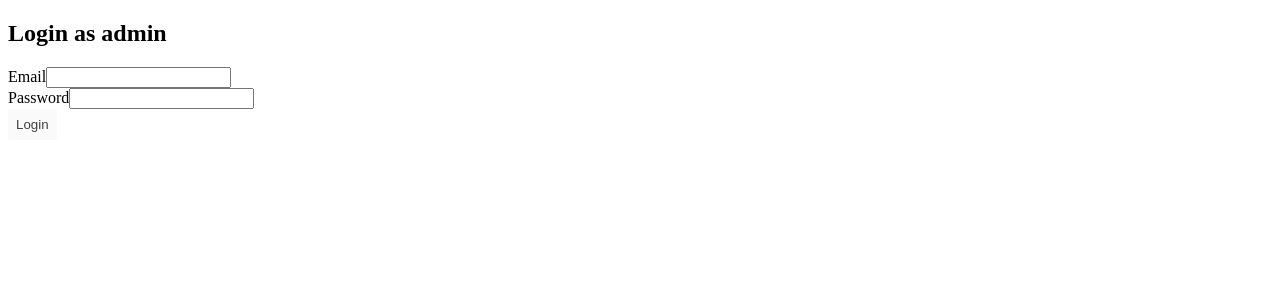
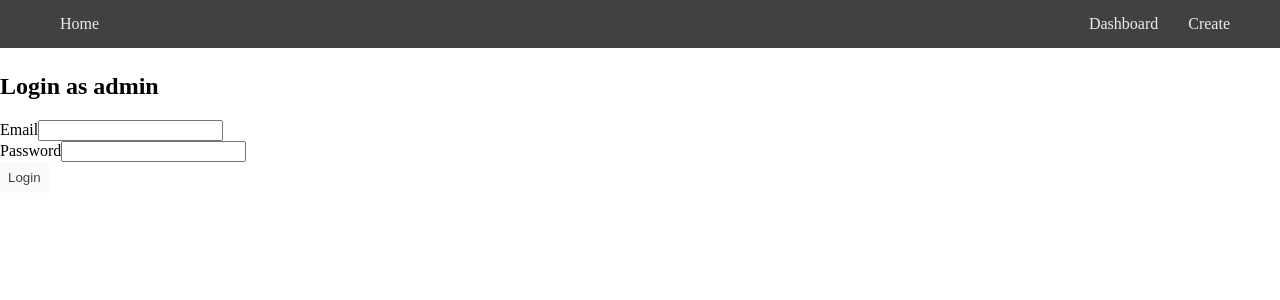
Before and after one commit to Alexklai92/angular_hard_skill_front, an Angular app: page /admin/login in a window 1280 px wide. Shown: the top 300 px of the page. Built offline with nearby package versions, Linux system fonts and the light colour scheme.

Commit message:
Добавлено (hard-skill): навигация

```diff
--- a/src/app/admin/admin-layout/admin-layout.component.html
+++ b/src/app/admin/admin-layout/admin-layout.component.html
@@ -1 +1,12 @@
+<header class="navbar">
+    <nav>
+        <a class="nav-item" [routerLink]="['/']">Home</a>
+        <div class="right-block">
+            <a class="nav-item" [routerLink]="['/admin', 'dashboard']">Dashboard</a>
+            <a class="nav-item" [routerLink]="['/admin', 'create']">Create</a>
+            <!-- <a class="nav-item"></a>
+            <a class="nav-item"></a> -->
+        </div>
+    </nav>
+</header>
 <router-outlet></router-outlet>
--- a/src/app/admin/dashboard/dashboard.component.scss
+++ b/src/app/admin/dashboard/dashboard.component.scss
@@ -1,13 +1,22 @@
 .dashboard {
     width: 100%;
+    color: #414141;
 }
 
 .btn.btn-link {
     margin-right: 10px;
 }
 
+thead td {
+    font-weight: 600;
+    padding-right: 25px;
+}
+
 td {
-    width: 15%;
+    width: 20%;
+    border-bottom: 1px solid #acacac;
+    margin-bottom: 5px;
+    padding: 8px;
 
     &:first-child {
         width: 5%;
@@ -15,6 +24,7 @@ td {
 
     &:last-child {
         width: 25%;
+        text-align: right;
     }
 }
 
--- a/src/app/hard-skill/hard-skill.component.html
+++ b/src/app/hard-skill/hard-skill.component.html
@@ -1,3 +1,8 @@
+<header class="navbar">
+    <nav class="right">
+        <a class="nav-item" [routerLink]="['/admin']">Control</a>
+    </nav>
+</header>
 <div class="container">
     <h1>Road to middle</h1>
     <div class="search">
--- a/src/styles.scss
+++ b/src/styles.scss
@@ -1,6 +1,10 @@
 /* You can add global styles to this file, and also import other style files */
 
 // Base styles
+body {
+    margin: 0;
+}
+
 .btn {
     border: none;
     padding: 8px;
@@ -33,6 +37,50 @@
 
     &:hover {
         opacity: 1;
+    }
+}
+
+// header
+
+header.navbar {
+    width: 100%;
+    background-color: #414141;
+    margin-bottom: 25px;
+
+    nav {
+        display: flex;
+        align-items: center;
+        max-width: 1200px;
+        margin-left: auto;
+        margin-right: auto;
+        justify-content: space-between;
+
+        &.right {
+            flex-direction: row-reverse;
+        }
+
+        a.nav-item {
+            box-sizing: border-box;
+            display: block;
+            padding: 15px 10px;
+            color: white;
+            text-decoration: none;
+            opacity: .9;
+            margin-left: 10px;
+
+            &:hover {
+                border-top: 2px solid #414141;
+                border-bottom: 2px solid #414141;
+                padding: 13px 10px;
+                opacity: 1;
+                background-color: #ffffff;
+                color: #414141;
+            }
+        }
+
+        .right-block {
+            display: flex;
+        }
     }
 }
 
```
